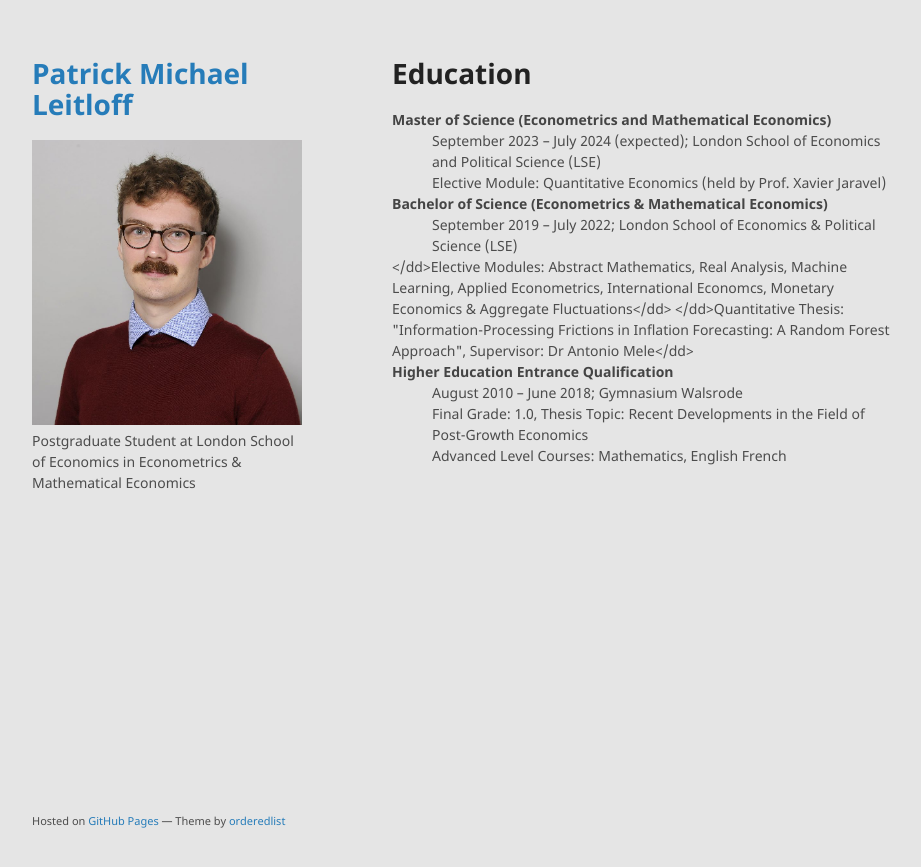
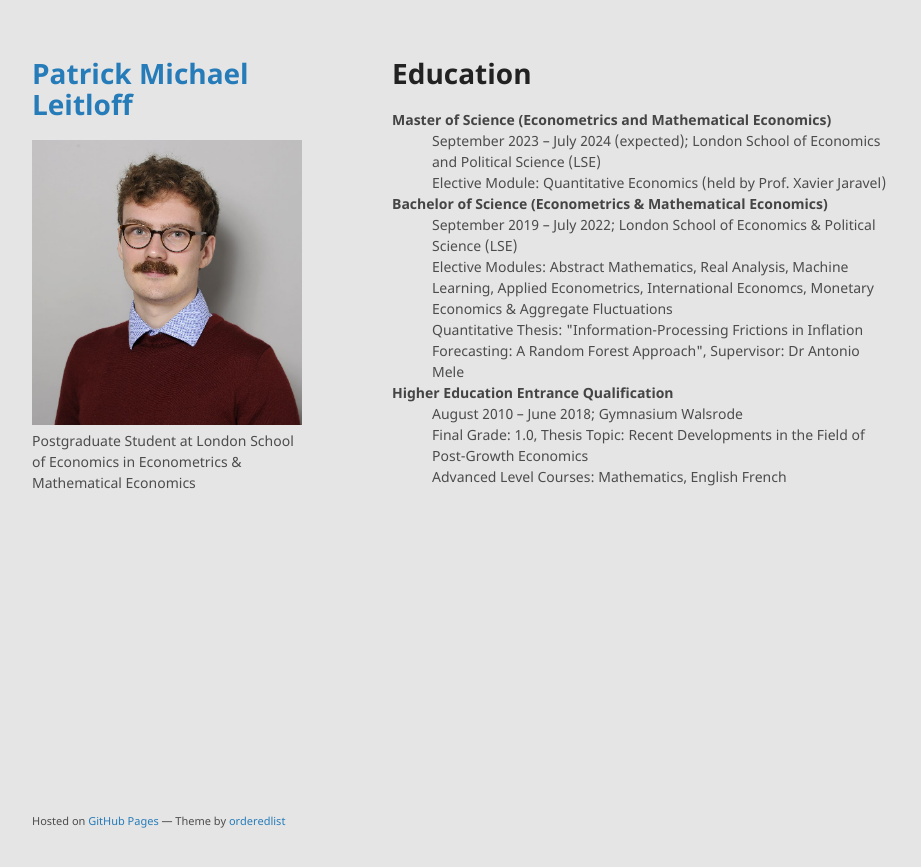
Before and after one commit to patrick-leitloff/patrick-leitloff.github.io, a Jekyll site: the page built from education.md, in a window 1280 px wide. Shown: the top 867 px of the page, without its empty margins (178-1099 px from the left). Built offline with Jekyll 4.4.1, drawn with Linux system fonts in a browser that asks for light colours; our own code applies the rules of GitHub Pages for plain Markdown files.

```diff
--- a/education.md
+++ b/education.md
@@ -10,8 +10,8 @@ layout: default
       <dd>Elective Module: Quantitative Economics (held by Prof. Xavier Jaravel) </dd>
    <dt>Bachelor of Science (Econometrics & Mathematical Economics)</dt>
       <dd>September 2019 – July 2022; London School of Economics & Political Science (LSE) </dd>
-      </dd>Elective Modules: Abstract Mathematics, Real Analysis, Machine Learning, Applied Econometrics, International Economcs, Monetary Economics & Aggregate Fluctuations</dd>
-      </dd>Quantitative Thesis: "Information-Processing Frictions in Inflation Forecasting: A Random Forest Approach", Supervisor: Dr Antonio Mele</dd>
+      <dd>Elective Modules: Abstract Mathematics, Real Analysis, Machine Learning, Applied Econometrics, International Economcs, Monetary Economics & Aggregate Fluctuations</dd>
+      <dd>Quantitative Thesis: "Information-Processing Frictions in Inflation Forecasting: A Random Forest Approach", Supervisor: Dr Antonio Mele</dd>
    <dt>Higher Education Entrance Qualification</dt>
       <dd>August 2010 – June 2018; Gymnasium Walsrode</dd>
       <dd>Final Grade: 1.0, Thesis Topic: Recent Developments in the Field of Post-Growth Economics</dd>
```
